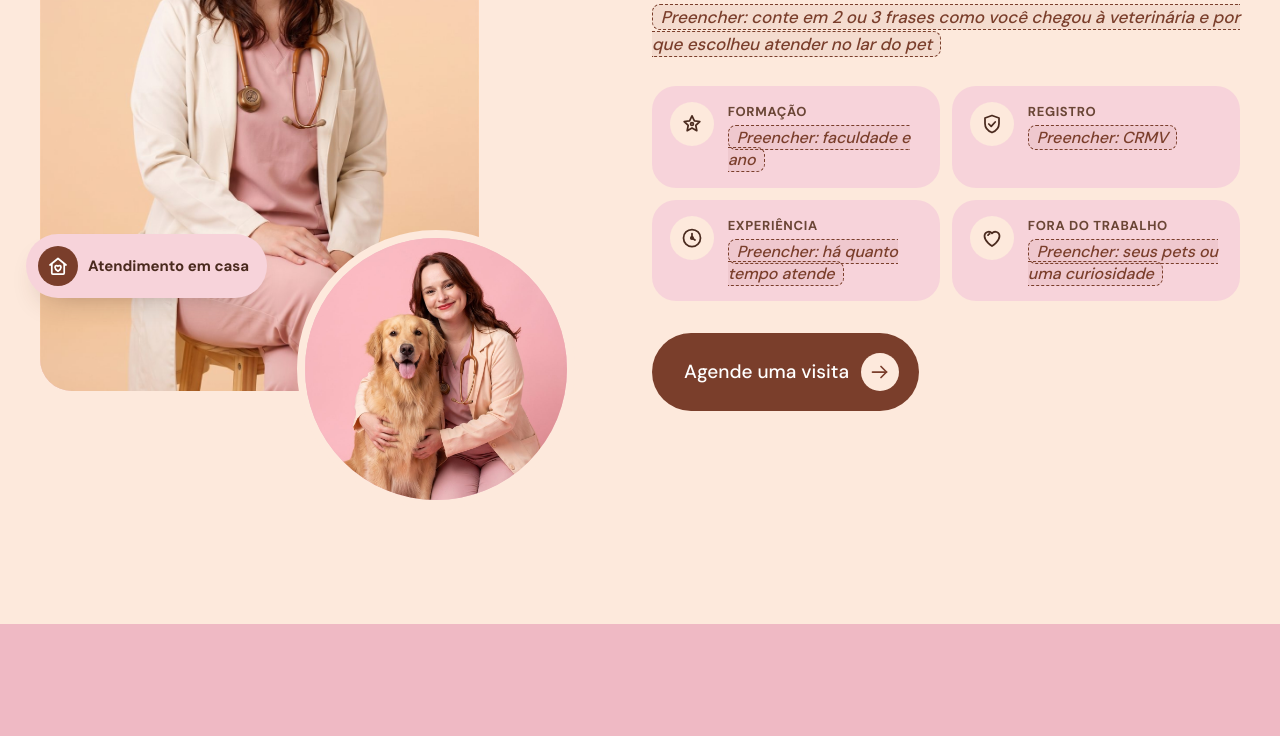
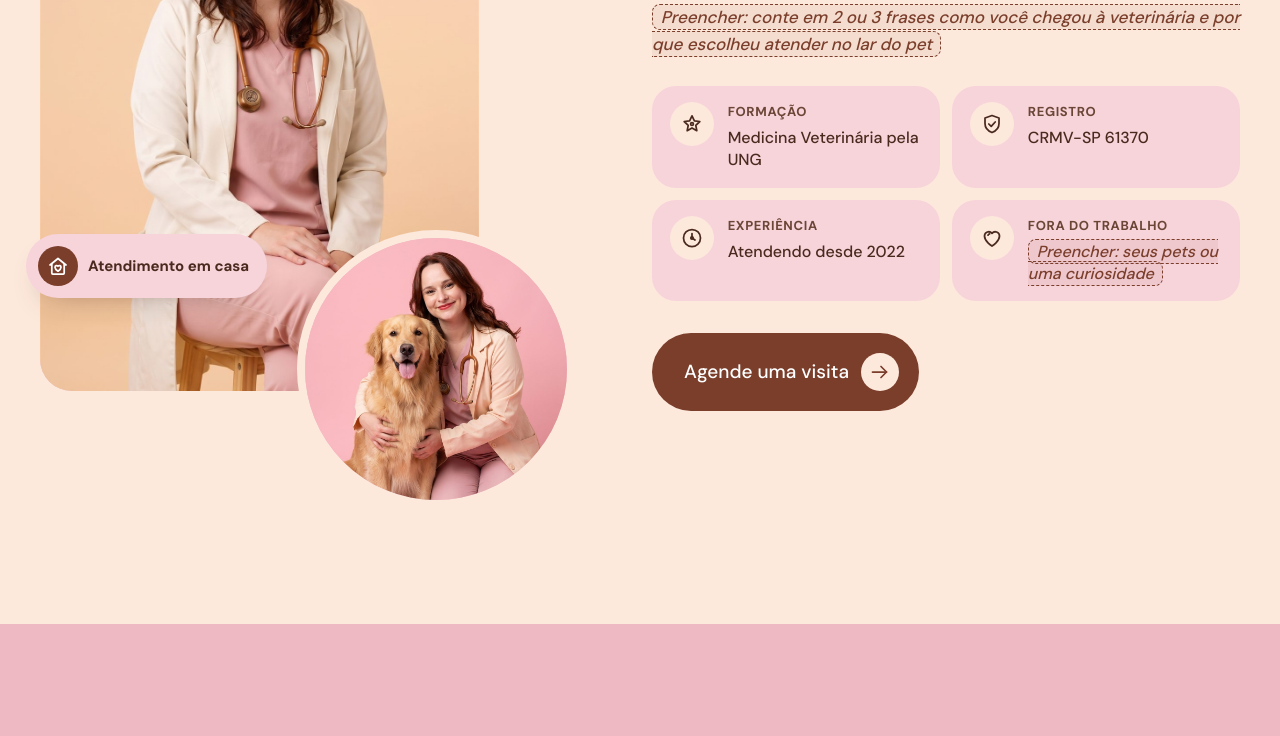
Before and after one commit to erickuidesign-dev/ariadina-berezovsky-landing, a plain HTML site: page dist/index.html in a window 1280 px wide. Shown: the part 5300-6036 px from the top of the page. Drawn offline with Linux system fonts and the light colour scheme.

Commit message:
feat: CRMV, formação e experiência da Ariadina
CRMV-SP 61370 no rodapé e na seção Sobre, formação pela UNG e
atendimento desde 2022.

Co-Authored-By: Claude Opus 5.5 <noreply@anthropic.com>

```diff
--- a/dist/index.html
+++ b/dist/index.html
@@ -357,15 +357,15 @@
           <dl class="about__facts">
             <div class="about__fact">
               <span><svg class="ic" aria-hidden="true"><use href="#star"/></svg></span>
-              <div><dt>Formação</dt><dd><span class="fill" data-fill>Preencher: faculdade e ano</span></dd></div>
+              <div><dt>Formação</dt><dd>Medicina Veterinária pela UNG</dd></div>
             </div>
             <div class="about__fact">
               <span><svg class="ic" aria-hidden="true"><use href="#shield"/></svg></span>
-              <div><dt>Registro</dt><dd><span class="fill" data-fill>Preencher: CRMV</span></dd></div>
+              <div><dt>Registro</dt><dd>CRMV-SP 61370</dd></div>
             </div>
             <div class="about__fact">
               <span><svg class="ic" aria-hidden="true"><use href="#clock"/></svg></span>
-              <div><dt>Experiência</dt><dd><span class="fill" data-fill>Preencher: há quanto tempo atende</span></dd></div>
+              <div><dt>Experiência</dt><dd>Atendendo desde 2022</dd></div>
             </div>
             <div class="about__fact">
               <span><svg class="ic" aria-hidden="true"><use href="#heart"/></svg></span>
@@ -682,7 +682,7 @@
 <script src="js/sobre.js"></script>
 <script src="js/depoimentos-data.js"></script>
 <script src="js/faq.js"></script>
-<script src="js/agenda-config.js?v=2"></script>
+<script src="js/agenda-config.js?v=3"></script>
 <script src="js/agenda.js"></script>
 <script src="js/rodape.js"></script>
 <script src="js/main.js"></script>
--- a/dist/js/agenda-config.js
+++ b/dist/js/agenda-config.js
@@ -14,7 +14,7 @@ window.AB_AGENDA_CONFIG = {
     email: '',        // Ex.: 'contato@exemplo.com.br'
     instagram: '',    // Ex.: '@ariadina.vet'
     regiao: '',       // Ex.: 'Atendo em Curitiba e região'
-    crmv: ''          // Ex.: 'CRMV-PR 00000' (registro profissional; recomendado exibir)
+    crmv: 'CRMV-SP 61370'  // registro profissional exibido no rodapé
   },
 
   // Dias de atendimento: 0 = domingo ... 6 = sábado. Cada dia tem início e fim.
--- a/js/agenda-config.js
+++ b/js/agenda-config.js
@@ -14,7 +14,7 @@ window.AB_AGENDA_CONFIG = {
     email: '',        // Ex.: 'contato@exemplo.com.br'
     instagram: '',    // Ex.: '@ariadina.vet'
     regiao: '',       // Ex.: 'Atendo em Curitiba e região'
-    crmv: ''          // Ex.: 'CRMV-PR 00000' (registro profissional; recomendado exibir)
+    crmv: 'CRMV-SP 61370'  // registro profissional exibido no rodapé
   },
 
   // Dias de atendimento: 0 = domingo ... 6 = sábado. Cada dia tem início e fim.
```
Also changed, not shown: index.html (+4 -4 lines).
